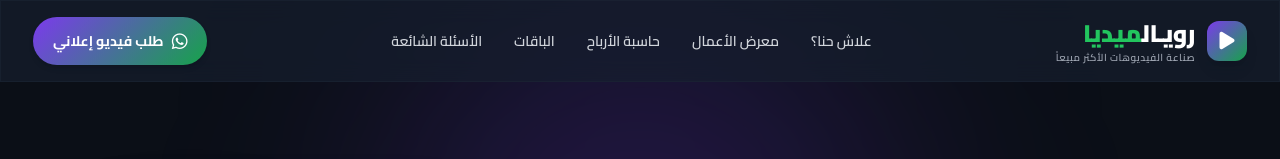
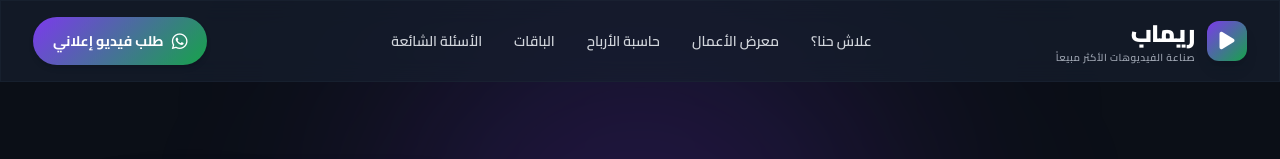
Before and after one commit to rafikone1/landing, a plain HTML site: page index.html in a window 1280 px wide. Shown: the top 159 px of the page. Drawn offline with nearby package versions, Linux system fonts and the light colour scheme.

Commit message:
Add files via upload

```diff
--- a/index.html
+++ b/index.html
@@ -87,7 +87,7 @@
                     <i class="fa-solid fa-play"></i>
                 </div>
                 <div>
-                    <span class="text-2xl font-black tracking-tight text-white">رويـال<span class="text-brand-500">ميديا</span></span>
+                    <span class="text-2xl font-black tracking-tight text-white">ريماب</span>
                     <span class="block text-[10px] text-gray-400 font-semibold tracking-wider">صناعة الفيديوهات الأكثر مبيعاً</span>
                 </div>
             </a>
```
